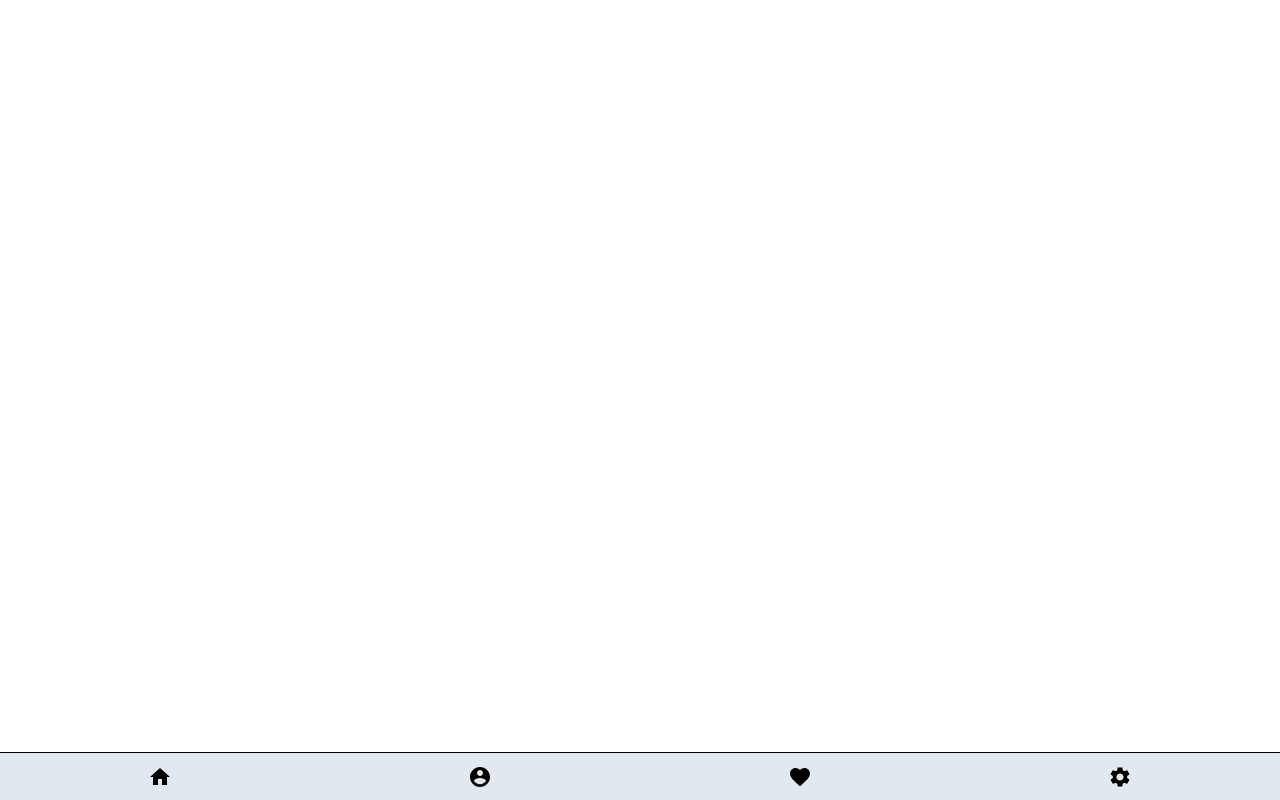
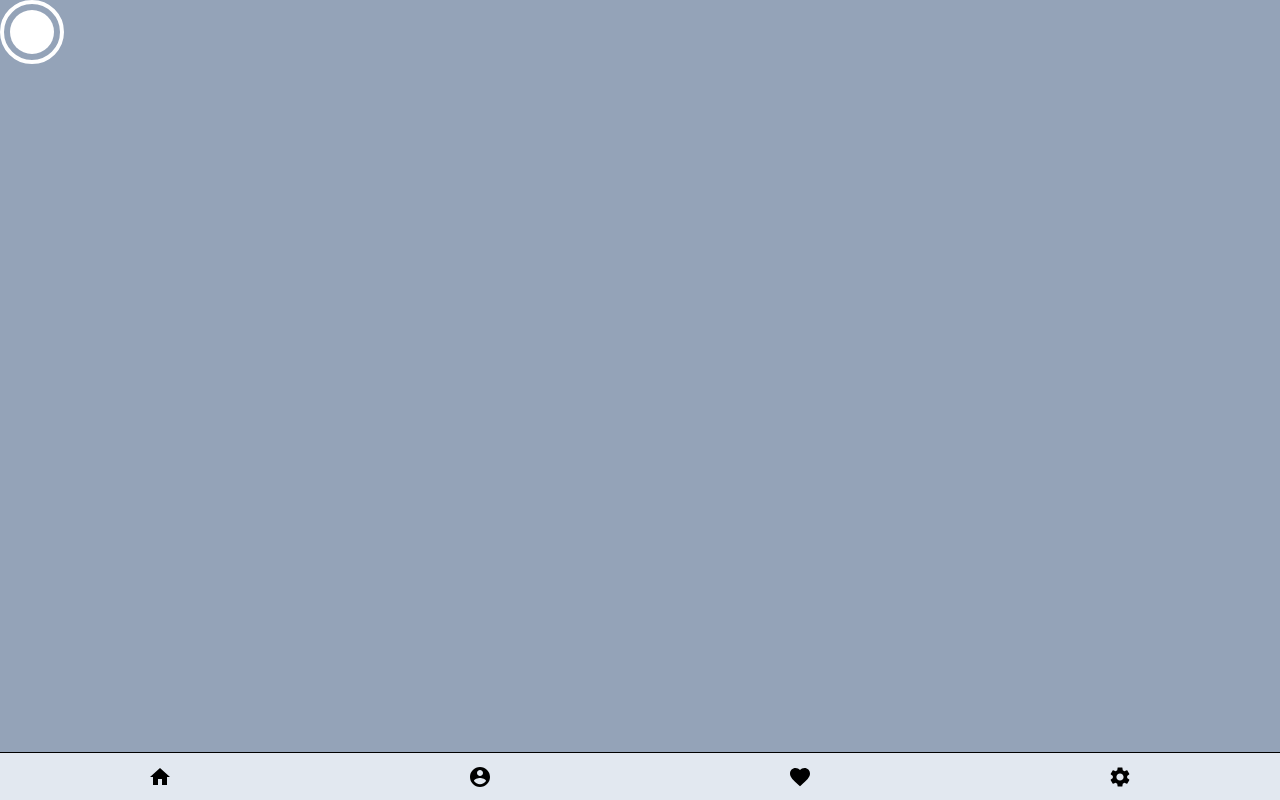
Before and after one commit to WalterLuong/LVMHx42, a React (Vite) app in the folder frontend/: page /test in a window 1280 px wide. Before the commit this address had no page. Built offline with nearby package versions, Linux system fonts and the light colour scheme.

Commit message:
feat(testing component page): page for testing simple component

```diff
--- a/frontend/src/main.tsx
+++ b/frontend/src/main.tsx
@@ -7,6 +7,7 @@ import { Route, BrowserRouter as Router, Routes } from 'react-router-dom';
 import Login from './pages/login/Login.tsx';
 import Wait from './pages/wait/Wait.tsx';
 import Experiences from './pages/Experiences/Experiences.tsx';
+import TestPage from './pages/testing/TestPage.jsx';
 
 ReactDOM.createRoot(document.getElementById('root')!).render(
   <React.StrictMode>
@@ -15,8 +16,9 @@ ReactDOM.createRoot(document.getElementById('root')!).render(
       <Routes>
         <Route path='/' element={<App />} />
         <Route path='/login' element={<Login />} />
-		<Route path='/wait' element={<Wait />} />
-		<Route path='/experiences' element={<Experiences />} />
+        <Route path='/wait' element={<Wait />} />
+        <Route path='/experiences' element={<Experiences />} />
+        <Route path='/test' element={<TestPage />} />
       </Routes>
     </Router>
   </React.StrictMode>
--- a/frontend/src/pages/Experiences/Experiences.tsx
+++ b/frontend/src/pages/Experiences/Experiences.tsx
@@ -24,8 +24,8 @@ const Experiences = () => {
     <div className='bg-white h-screen flex justify-center items-center flex-col'>
       Experiences
       <div className='flex gap-5 flex-wrap'>
-        {activitiesList.map((activity) => (
-          <ActivityCard {...activity} />
+        {activitiesList.map((activity, index) => (
+          <ActivityCard {...activity} key={index} />
         ))}
       </div>
     </div>
--- /dev/null
+++ b/frontend/src/pages/testing/TestPage.tsx
@@ -0,0 +1,11 @@
+import CircleButton from './components/CircleButton';
+
+const TestPage = () => {
+  return (
+    <div className='bg-slate-400 h-screen'>
+      <CircleButton />
+    </div>
+  );
+};
+
+export default TestPage;
--- /dev/null
+++ b/frontend/src/pages/testing/components/CircleButton.tsx
@@ -0,0 +1,9 @@
+const CircleButton = () => {
+  return (
+    <div className='w-16 h-16 border-4 border-white rounded-full flex items-center justify-center'>
+      <div className='w-11 h-11 bg-white rounded-full active:scale-[140%] transition-all duration-200'></div>
+    </div>
+  );
+};
+
+export default CircleButton;
```
Also changed, not shown: frontend/public/LV-logo.svg (added).
